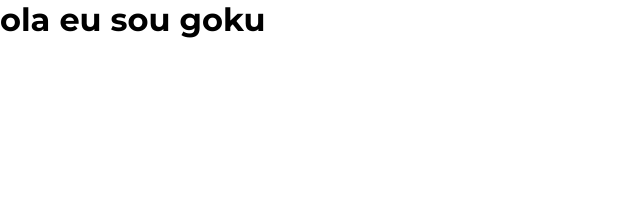
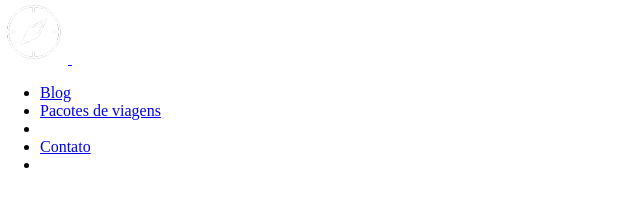
Before and after one commit to paulogmz/Jornada-viagens, a plain HTML site: page index.html in a window 1280 px wide. Shown: the whole page, without its empty margins (0-640 px from the left). Drawn offline with Linux system fonts and the light colour scheme.

Commit message:
estrutura do menu

```diff
--- a/css/style.css
+++ b/css/style.css
@@ -1,4 +1,14 @@
-body, img, h1, p, fieldset, legend, label, input, select, textarea, button {
+body,
+img,
+h1,
+p,
+fieldset,
+legend,
+label,
+input,
+select,
+textarea,
+button {
   margin: 0;
   padding: 0;
   box-sizing: border-box;
@@ -20,14 +30,13 @@ body, img, h1, p, fieldset, legend, label, input, select, textarea, button {
   --butoon-secundary-color: #b81515;
 
   --text-primary-color: #222222;
-    --text-secondary-color: #FFFFFF;
+  --text-secondary-color: #ffffff;
 
   --title-weight: 700;
   --text-weight: 400;
   --menu-text-weight: 500;
-
 }
 
 h1 {
-    font-family:"Montserrat";
+  font-family: "Montserrat";
 }
--- a/index.html
+++ b/index.html
@@ -7,6 +7,18 @@
     <title>jornada viagens</title>
 </head>
 <body>
-    <h1>ola eu sou goku</h1>
+    <header>
+        <a href="index.html" title="Voltar ao menu inicial">
+            <img src= "img/bussola-branca.png" alt="bussola de Jornada viagens na cor preta">
+        </a>
+        <img src="img/menu.png" alt="menu">
+        <nav>
+            <ul>
+            <li><a href="blog.html" title="Acessar blog">Blog</a></li>
+            <li><a href="pacotes.html" title="Acessar pacotes de viagem">Pacotes de viagens</a><li>
+            <li><a href="contato.html" title="Acessar contatos">Contato</a><li>
+            </ul>
+        </nav>
+    </header>
 </body>
 </html>
```
Also changed, not shown: favicon.png (added), img/bussola-branca.png (added), img/menu.png (added). Lines whose indentation alone changed are shown as unchanged.
